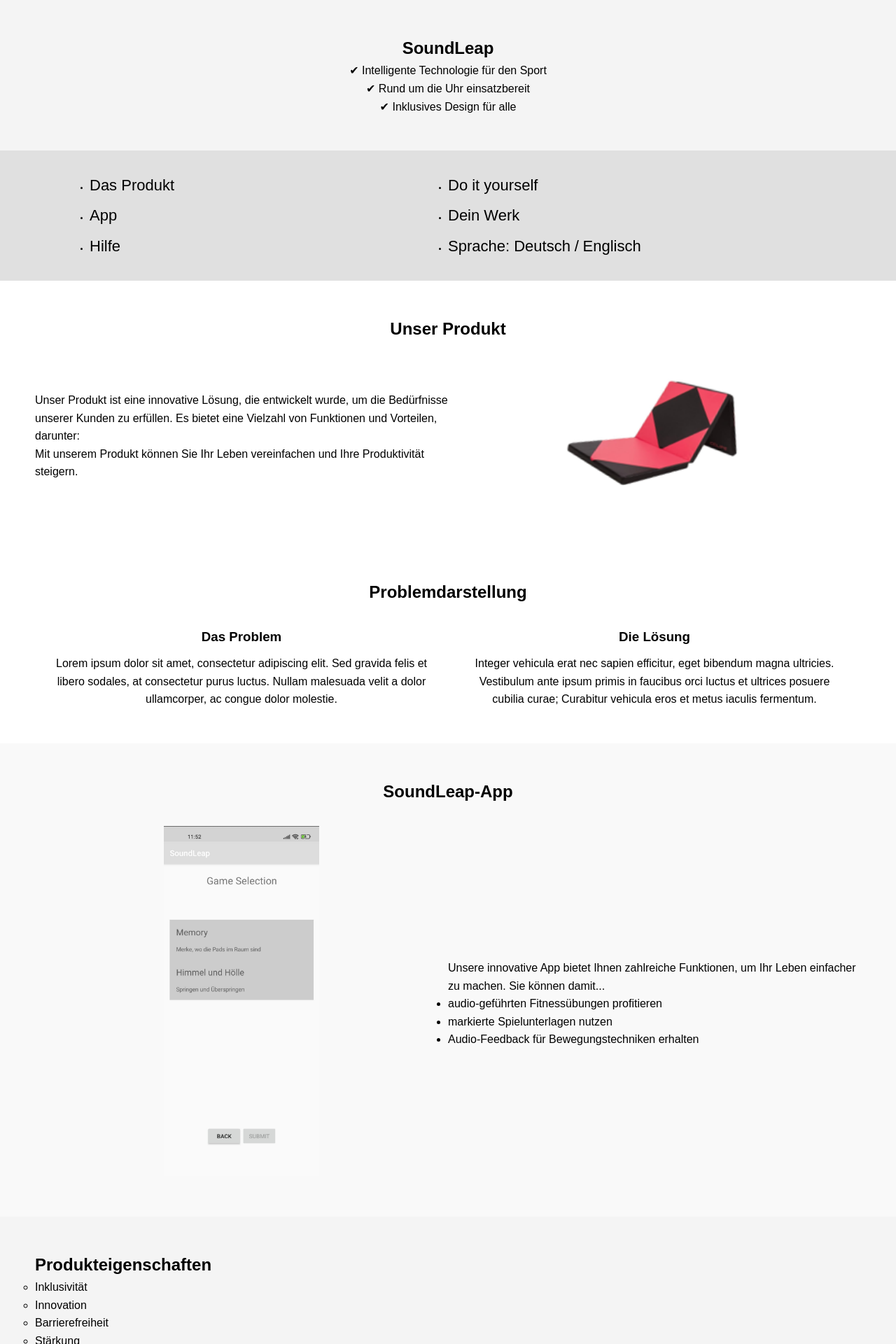
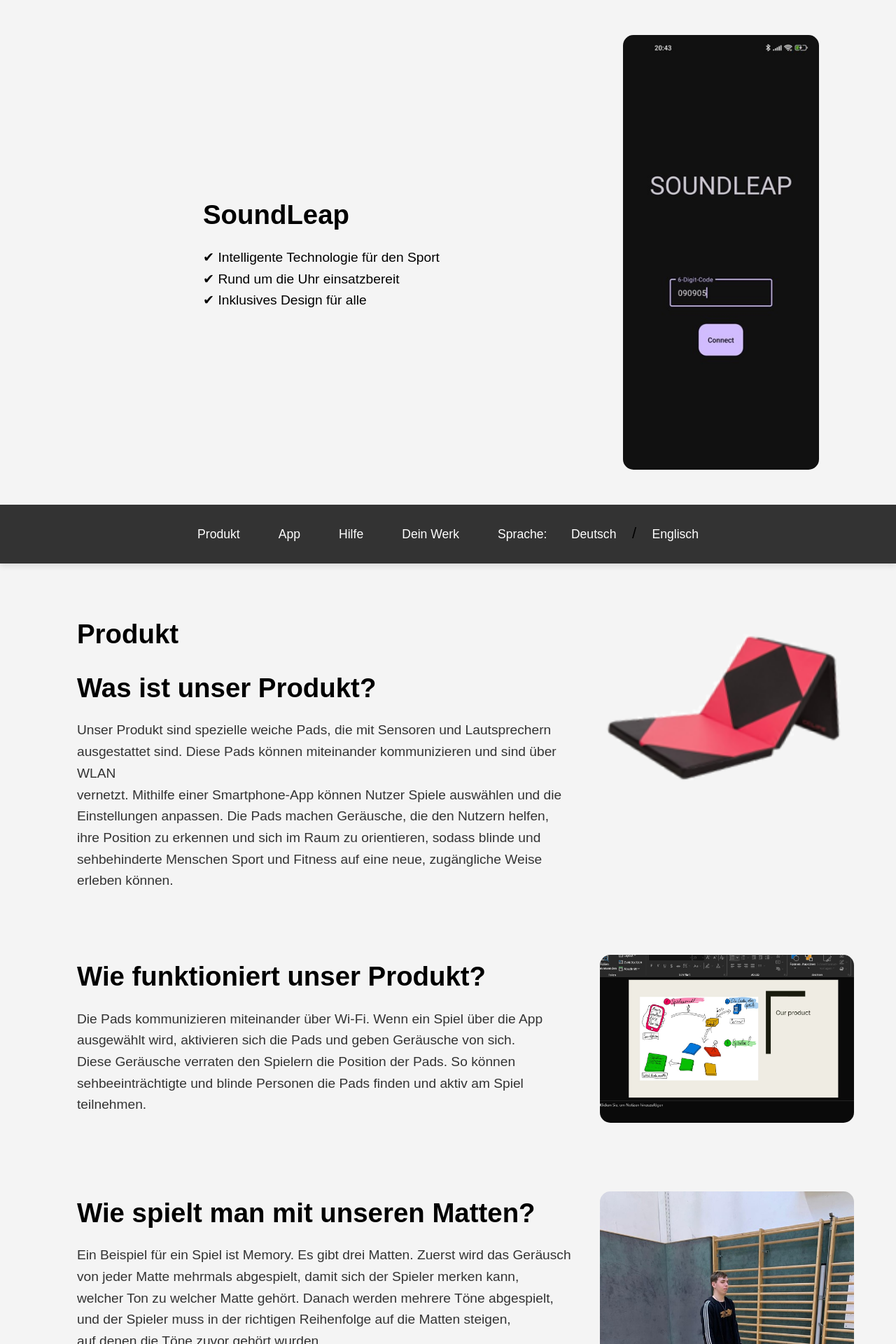
Before and after one commit to tortik92/ssa-project, a PHP site: page / in a window 1280 px wide. Shown: the top 1920 px of the page at 70% size. Run offline with PHP 8.4, Linux system fonts and the light colour scheme.

Commit message:
neuerster stand

```diff
--- a/product-website/index.html
+++ b/product-website/index.html
@@ -1,55 +1,54 @@
 <!DOCTYPE html>
-<html lang="en">
+<html lang="de">
 <head>
     <meta charset="UTF-8">
     <meta name="viewport">
-    <title>Kaufen Sie SoundLeap!</title>
+    <title>SoundLeap!</title>
     <link rel="stylesheet" href="style.css">
 </head>
 <body>
+<section>
 
-<section class="hero">
-    <div class="hero-section">
-        <div class="content">
+</section>
+
+<section class="intro">
+    <div class="intro-section">
+        <div class="content" >
             <h1>SoundLeap</h1>
-            <dl>
-                <dt>✔ Intelligente Technologie für den Sport</dt>
-                <dt>✔ Rund um die Uhr einsatzbereit</dt>
-                <dt>✔ Inklusives Design für alle</dt>
-            </dl>
+            <ul>
+                <li><span aria-hidden="true">✔</span> Intelligente Technologie für den Sport</li>
+                <li><span aria-hidden="true">✔</span> Rund um die Uhr einsatzbereit</li>
+                <li><span aria-hidden="true">✔</span> Inklusives Design für alle</li>
+            </ul>
         </div>
     </div>
+    <div class="intro-image">
+        <img src="images/introbild.png" alt="Das Bild zeigt den Startbildschirm der App SOUNDLEAP. Der Hintergrund ist schwarz. In der Mitte steht groß der App-Name. Darunter ist ein Eingabefeld für einen sechsstelligen Code, der bereits ausgefüllt ist. Direkt darunter befindet sich ein lilafarbener Knopf mit der Aufschrift Connect, um die App zu starten." />
+    </div>
+
 </section>
+
 <section class="navigation">
-        <nav class="nav-nav" role="navigation" aria-label="Main navigation">
-            <!-- Left Column -->
-            <div class="nav-column">
-                <ul class="nav-list">
-                    <li class="nav-item">
-                        <a href="#dasprodukt" class="nav-link" role="menuitem">Das Produkt</a>
+    <nav aria-label="Haupt">
+        <div>
+            <ul>
+                <li>
+                    <a href="#dasprodukt" tabindex="1" aria-label="Produkt, Gehe zum Bereich">Produkt</a>
                 </li>
                 <li class="nav-item">
-                        <a href="#dieapp" class="nav-link" role="menuitem">App</a>
+                    <a href="#dieapp" tabindex="2" aria-label="App, Gehe zum Bereich">App</a>
                 </li>
                 <li class="nav-item">
-                        <a href="#support" class="nav-link">Hilfe</a>
+                    <a href="#support" tabindex="3" aria-label="Hilfe, Gehe zum Bereich">Hilfe</a>
                 </li>
-                </ul>
-            </div>
 
-            <!-- Right Column -->
-            <div class="nav-column">
-                <ul class="nav-list">
                 <li class="nav-item">
-                        <a href="#doityourself" class="nav-link">Do it yourself</a>
+                    <a href="#deinwerk" tabindex="4" aria-label="Dein Werk, Gehe zum Bereich " >Dein Werk</a>
                 </li>
                 <li class="nav-item">
-                        <a href="#deinwerk" class="nav-link" role="menuitem">Dein Werk</a>
-                    </li>
-                    <li class="nav-item">
-                        <u>Sprache: </u>
-                        <a href="#language" class="nav-link">Deutsch</a> <b>/</b>
-                        <a href="#language" class="nav-link">Englisch</a>
+                    <a class="no-hover">Sprache:</a>
+                    <a href="index.html" aria-label="Wechseln zu " tabindex="5">Deutsch</a> <b>/</b>
+                    <a href="test.html" aria-label="Wechseln zu " tabindex="6">Englisch</a>
                 </li>
             </ul>
         </div>
@@ -57,79 +56,107 @@
 </section>
 
 
-<section class="product">
-    <h2>Unser Produkt</h2>
-    <div class="product-content">
+
+<section id="dasprodukt" class="product-section">
     <div class="product-text">
-            <p>Unser Produkt ist eine innovative Lösung, die entwickelt wurde, um die Bedürfnisse unserer Kunden zu erfüllen. Es bietet eine Vielzahl von Funktionen und Vorteilen, darunter:</p>
-            <p>Mit unserem Produkt können Sie Ihr Leben vereinfachen und Ihre Produktivität steigern.</p>
+        <h3  tabindex="7">Produkt</h3>
+        <h2 tabindex="8">Was ist unser Produkt?</h2>
+        <p>
+            Unser Produkt sind spezielle weiche Pads, die mit Sensoren und Lautsprechern ausgestattet sind. Diese Pads können miteinander kommunizieren und sind über WLAN
+        </p>
+        <p>
+            vernetzt. Mithilfe einer Smartphone-App können Nutzer Spiele auswählen und die Einstellungen anpassen. Die Pads machen Geräusche, die den Nutzern helfen,
+        </p>
+        <p>
+            ihre Position zu erkennen und sich im Raum zu orientieren, sodass blinde und sehbehinderte Menschen Sport und Fitness auf eine neue, zugängliche Weise erleben können.
+        </p>
     </div>
     <div class="product-image">
-            <img src="images/Matten.png" alt="Produktbild" style="height: 200px;" style="width: 200px">
-        </div>
+        <img src="images/Matten.png" alt="Illustration of our inclusive product" aria-labelledby="product-title">
     </div>
 </section>
 
-<section id="problemdarstellung" class="description">
-    <h2 >Problemdarstellung</h2>
-    <div class="section-content">
-        <div>
-            <h3>Das Problem</h3>
-            <p>Lorem ipsum dolor sit amet, consectetur adipiscing elit. Sed gravida felis et libero sodales, at consectetur purus luctus. Nullam malesuada velit a dolor ullamcorper, ac congue dolor molestie.</p>
+<section class="product-section">
+    <div class="product-text">
+        <h2 tabindex="9">Wie funktioniert unser Produkt?</h2>
+        <p>
+            Die Pads kommunizieren miteinander über Wi-Fi. Wenn ein Spiel über die App ausgewählt wird, aktivieren sich die Pads und geben Geräusche von sich.
+        </p>
+        <p>
+            Diese Geräusche verraten den Spielern die Position der Pads. So können sehbeeinträchtigte und blinde Personen die Pads finden und aktiv am Spiel teilnehmen.
+        </p>
     </div>
-        <div>
-            <h3>Die Lösung</h3>
-            <p>Integer vehicula erat nec sapien efficitur, eget bibendum magna ultricies. Vestibulum ante ipsum primis in faucibus orci luctus et ultrices posuere cubilia curae; Curabitur vehicula eros et metus iaculis fermentum.</p>
-        </div>
+    <div class="product-image">
+        <img src="images/OurProduct.jpg" alt="Diagram explaining product functionality" aria-labelledby="product-use-title">
     </div>
 </section>
 
-<section id="soundleap-app" class="app">
-    <h2>SoundLeap-App</h2>
-    <div class="app-content">
-        <div class="app-image">
-            <img src="images/App.png" alt="App Bild" style="height: 500px;" style="width: 500px">
+<section class="product-section">
+    <div class="product-text">
+        <h2 tabindex="10">Wie spielt man mit unseren Matten?</h2>
+        <p>
+            Ein Beispiel für ein Spiel ist Memory. Es gibt drei Matten. Zuerst wird das Geräusch von jeder Matte mehrmals abgespielt, damit sich der Spieler merken kann,
+        </p>
+        <p>
+            welcher Ton zu welcher Matte gehört. Danach werden mehrere Töne abgespielt, und der Spieler muss in der richtigen Reihenfolge auf die Matten steigen,
+        </p>
+        <p>
+            auf denen die Töne zuvor gehört wurden.
+        </p>
+        <br>
+        <p aria-hidden="true">
+            Ein weiteres Spiel wäre das Reaktionsspiel gibt es zwei Matten und zwei Spieler. Zuerst wird ein Geräusch abgespielt, das sich der Spieler merken muss.
+        </p>
+        <p aria-hidden="true">
+            Danach folgen verschiedene Töne, und einer davon ist der Ton, den der Spieler sich merken sollte. Wenn dieser Ton kommt, müssen die Spieler
+        </p>
+        <p aria-hidden="true">
+            schnell auf die richtige Matte steigen. Wer zuerst richtig steht, gewinnt.
+        </p>
+
     </div>
-        <div class="app-text">
-            <p>Unsere innovative App bietet Ihnen zahlreiche Funktionen, um Ihr Leben einfacher zu machen. Sie können damit...</p>
-            <ul>
-                <li>audio-geführten Fitnessübungen profitieren</li>
-                <li>markierte Spielunterlagen nutzen </li>
-                <li>Audio-Feedback für Bewegungstechniken erhalten</li>
-            </ul>
-        </div>
+    <div class="product-image">
+        <img src="images/MATSGAME1.jpg" alt="This image shows a game called Memory, played by one person using three mats that each produce unique sounds. The player listens carefully to identify the sound's source, moves to the corresponding mat, and continues until all sounds are matched correctly, ending with a winning sound." aria-labelledby="product-mats-title">
     </div>
 </section>
 
-<section class="features">
-    <h2>Produkteigenschaften</h2>
-    <ul>
-        <li>Inklusivität</li>
-        <li>Innovation</li>
-        <li>Barrierefreiheit</li>
-        <li>Stärkung</li>
-    </ul>
+
+<section class="app-section">
+    <div class="app-text">
+        <h3 text-align="center" tabindex="11">App</h3>
+        <h2 tabindex="12">Wie schaut unsere App überhaupt aus?</h2>
+        <p>
+            Lorem ipsum dolor sit amet, consetetur sadipscing elitr, sed diam nonumy eirmod tempor invidunt ut labore et dolore magna aliquyam erat, sed diam voluptua. At vero eos et accusam et justo duo dolores et ea rebum. Stet clita kasd gubergren, no sea takimata sanctus est Lorem ipsum dolor sit amet. Lorem ipsum dolor sit amet, consetetur sadipscing elitr, sed diam nonumy eirmod tempor invidunt ut labore et dolore magna aliquyam erat, sed diam voluptua. At vero eos et accusam et justo duo dolores et ea rebum. Stet clita kasd gubergren, no sea takimata sanctus est Lorem ipsum dolor sit amet.
+        </p>
+    </div>
+    <div class="app-image">
+        <img src="images/App.png" alt="This image shows a game called Memory, played by one person using three mats that each produce unique sounds. The player listens carefully to identify the sound's source, moves to the corresponding mat, and continues until all sounds are matched correctly, ending with a winning sound." aria-labelledby="product-mats-title">
+    </div>
 </section>
 
-<section class="pricing">
-    <h2>Preise</h2>
-    <p>Kontaktieren Sie uns für Preisinformationen.</p>
+<section class="deinwerk-section">
+
+    <div class="deinwerk-text">
+        <h2 tabindex="13">Dein Werk</h2>
+        <p>Lorem ipsum dolor sit amet, consetetur sadipscing elitr, sed diam nonumy eirmod tempor invidunt ut labore et dolore magna aliquyam erat, sed diam voluptua. At vero eos et accusam et justo duo dolores et ea rebum. Stet clita kasd gubergren, no sea takimata sanctus est Lorem ipsum dolor sit amet. Lorem ipsum dolor sit amet, consetetur sadipscing elitr, sed diam nonumy eirmod tempor invidunt ut labore et dolore magna aliquyam erat, sed diam voluptua. At vero eos et accusam et justo duo dolores et ea rebum. Stet clita kasd gubergren, no sea takimata sanctus est Lorem ipsum dolor sit amet.</p>
+        <br><br><br><br><br><br><br><br><br><br><br><br><br><br>
+    </div>
+
+</section>
+
+<section class="support-section">
+
+    <div class="support-text">
+        <h2 tabindex="14">Support</h2>
+        <p>Lorem ipsum dolor sit amet, consetetur sadipscing elitr, sed diam nonumy eirmod tempor invidunt ut labore et dolore magna aliquyam erat, sed diam voluptua. At vero eos et accusam et justo duo dolores et ea rebum. Stet clita kasd gubergren, no sea takimata sanctus est Lorem ipsum dolor sit amet. Lorem ipsum dolor sit amet, consetetur sadipscing elitr, sed diam nonumy eirmod tempor invidunt ut labore et dolore magna aliquyam erat, sed diam voluptua. At vero eos et accusam et justo duo dolores et ea rebum. Stet clita kasd gubergren, no sea takimata sanctus est Lorem ipsum dolor sit amet.</p>
+        <br><br><br><br><br><br><br><br><br><br><br><br><br><br>
+    </div>
+
 </section>
 
 <section class="rights">
-    <p>&copy; 2024 SoundLeap. Alle Rechte vorbehalten.</p>
+    <p>&copy; 2025 SoundLeap. Alle Rechte vorbehalten.</p>
 </section>
 
-<script>
-    function changeLanguage(lang) {
-        var currentPage = window.location.href.split('/').pop(); // Get current page without path
-        if (lang === 'en' && currentPage !== 'test.html') {
-            window.location.href = 'test.html';
-        } else {
-            var newUrl = currentPage + '?lang=' + lang;
-            window.location.href = newUrl;
-        }
-    }
-</script>
 </body>
 </html>
--- a/product-website/style.css
+++ b/product-website/style.css
@@ -14,190 +14,286 @@
     background-color: #f4f4f4;
 }
 
-header {
+/* Navigation Styles */
+.navigation {
+    background-color: #333; /* Dark background for navigation */
+    color: #fff;
+    padding: 20px 100px; /* Optimiertes Padding */
+    display: flex;
+    justify-content: center; /* Center the navigation items horizontally */
+    align-items: center; /* Center the navigation items vertically */
+    box-shadow: 0 4px 8px rgba(0, 0, 0, 0.1); /* Add shadow for depth */
+    position: relative;
+    width: 100%; /* Make navigation take the full width */
+}
 
-    color: #333;
+nav {
+    display: flex;
+    justify-content: center; /* Center the nav items */
+    width: 100%; /* Ensure the nav stretches across the full width */
+}
+
+nav ul {
+    display: flex;
+    list-style: none;
+    align-items: center; /* Ensures all items are aligned vertically */
+}
+
+nav ul li {
+    margin-right: 25px; /* Adjust margin for spacing */
+}
+
+nav ul li:last-child {
+    margin-right: 0; /* Remove margin from last item */
+}
+
+nav ul li a {
+    color: #fff;
+    text-decoration: none;
+    font-size: 1.1rem; /* Adjusted font size for readability */
+    font-weight: 500;
+    padding: 8px 15px;
+    border-radius: 5px;
+    transition: background-color 0.3s ease; /* Smooth background transition */
+}
+
+.no-hover {
+    text-decoration: none;
+    pointer-events: none;
+    font-weight: normal; /* Set normal font weight for 'Sprache:' */
+    padding: 8px 15px; /* Same padding as the other links */
+    display: inline-block; /* Ensures the text is treated like an inline element */
+    align-self: center; /* Vertically center the "Sprache:" text */
+}
+
+/* Hover effect for other links */
+nav ul li a:hover {
+    background-color: #555; /* Darken on hover */
+}
+
+#patts{
+    flex: 1;
+    max-width: 200px;
+}
+
+/* intro Section */
+.intro {
+    display: flex;
+    justify-content: space-between;
+    align-items: center;
+    padding: 50px;  /* Etwas Abstand rundum */
+    margin-left: 150px; /* Verschiebung nach links für den Text */
+}
+
+.intro-section {
+    flex: 1;  /* Der Textbereich nimmt den verfügbaren Platz ein */
+    margin-right: 20px;  /* Etwas Abstand zwischen Text und Bild */
+}
+
+.intro .content h1 {
+    font-size: 3vw;
+    margin-bottom: 15px;
+    margin-left: 90px;
+}
+
+.intro .content ul {
+    list-style: none;  /* Entfernt Aufzählungszeichen */
+    font-size: 1.3rem;  /* Etwas größere Schrift */
+}
+
+.intro .content ul li {
+    font-size: 1.5vw;
+    flex: 2;
+    margin-right: 30px;
+    text-align: left;
+    margin-left: 90px;
+}
+.intro-image {
+    flex: 1;
+    max-width: 400px;
+    display: flex;
+    justify-content: center;
+}
+
+.intro-image img {
+    width: 70%;
+    border-radius: 15px;
+    object-fit: cover;
+}
+
+/* Produktbeschreibung - Barrierefreies Layout */
+.product-section {
+    display: flex;
+    justify-content: space-between;
+    align-items: flex-start;
+    margin: 50px 0;
     padding: 20px;
 }
 
-header h1 {
-    margin: 0;
-}
-
-
-nav {
-    display: flex;
-    justify-content: space-between;
-    width: 80%; /* Increased width for a bigger gray box */
-    max-width: 1400px; /* Adjusted max width */
-    margin: 0 auto;
-}
-
-.nav-column {
-    flex: 1;
-    display: flex;
-    flex-direction: column;
-}
-
-.nav-list {
-    list-style: disc;
-    font-size: 10px;
-    padding: 0;
-    margin: 0;
-
-}
-
-.nav-item {
-    margin: 0.5rem 0;
-}
-
-.nav-link {
-    color: black;
-    text-decoration: none;
-    font-size: 22px; /* Slightly increased font size */
-
-    font-family: sans-serif; /* Updated font family here as well */
-}
-
-.nav-link:hover {
-    text-decoration: underline;
-}
-
-.hero {
-    background-color: #f4f4f4;
-    padding: 50px;
-    text-align: center;
-}
-
-.features {
-    padding: 50px;
-}
-
-.features ul {
-    list-style-type: circle;
-}
-
-.pricing {
-    background-color: #f4f4f4;
-    padding: 50px;
-    text-align: center;
-    margin-bottom: 50px;
-}
-
-.description {
-    background-color: #fff;
-    padding: 50px;
-    text-align: center;
-}
-
-.description h2 {
-    margin-bottom: 30px;
-}
-
-.section-content {
-    display: flex;
-    justify-content: space-around;
-    margin-top: 30px;
-}
-
-.section-content > div {
-    flex: 1;
-    margin: 0 20px;
-}
-
-.section-content h3 {
-    margin-bottom: 10px;
-}
-
-.app {
-    background-color: #f9f9f9;
-    padding: 50px;
-    text-align: center;
-}
-
-.app h2 {
-    margin-bottom: 30px;
-}
-
-.app-content {
-    display: flex;
-    justify-content: space-around;
-    align-items: center;
-}
-
-.app-text {
-    flex: 1;
+.product-text {
+    font-size: 5vw;
+    flex: 2;
+    margin-right: 30px;
     text-align: left;
 }
 
-.app-image {
-    flex: 1;
-    text-align: center;
+.product-text h2 {
+    font-size: 3vw;
+    margin-bottom: 15px;
+    margin-left: 90px;
+}
+.product-text h3 {
+    font-size: 3vw;
+    margin-bottom: 15px;
+    margin-left: 90px;
 }
 
-.app-image img {
-    max-width: 100%;
-    height: auto;
-}
-
-.product {
-    background-color: #fff;
-    padding: 50px;
-    text-align: center;
-}
-
-.product h2 {
-    margin-bottom: 30px;
-}
-
-.product-content {
-    display: flex;
-    justify-content: space-around;
-    align-items: center;
-}
-
-.product-text {
-    flex: 1;
-    text-align: left;
+.product-text p {
+    font-size: 1.5vw;
+    line-height: 1.6;
+    color: #333;
+    margin-left: 90px;
 }
 
 .product-image {
     flex: 1;
-    text-align: center;
+    height:auto;
+    max-width: 100%;
 }
 
 .product-image img {
-    max-width: 100%;
-    height: auto;
+    width: 90%;
+    border-radius: 15px;
+    object-fit: cover;
 }
 
-.language-dropdown {
-    position: relative;
-    float: right;
+
+.app-section{
+    display: flex;
+    justify-content: space-between;
+    align-items: flex-start;
+    margin: 50px 0;
+    padding: 20px;
+}
+.app-text{
+    flex: 2;
+    margin-right: 30px;
+    text-align: left;
+}
+.app-text h2 {
+    font-size: 3vw;
+    margin-bottom: 15px;
+    margin-left: 90px;
+}
+.app-text h3 {
+    font-size: 3vw;
+    margin-bottom: 15px;
+    margin-left: 90px;
+
 }
 
-.language-dropdown .dropdown-content {
-    display: none;
-    position: absolute;
-    top: 100%;
-    right: 0;
-    background-color: #fff;
-    border: 1px solid #ccc;
-    z-index: 1;
+.app-text p {
+    font-size: 1.5vw;
+    line-height: 1.6;
+    color: #333;
+    margin-left: 90px;
 }
 
-.language-dropdown .dropdown-content a {
-    display: block;
-    padding: 10px;
-    text-decoration: none;
-    color: #333;
+.app-image {
+    height: auto;
+    border-radius: 10px; /* Deutlich abgerundete Ecken */
+    object-fit: contain;
+    max-height: 300px;
 }
 
-.language-dropdown:hover .dropdown-content {
-    display: block;
+.app-image img {
+    width: 100%;
+    border-radius: 15px;
+    object-fit: cover;
+}
+.deinwerk-section{
+    display: flex;
+    justify-content: space-between;
+    align-items: flex-start;
+    margin: 50px 0;
+    padding: 20px;
+}
+.deinwerk-text {
+    flex: 2;
+    margin-right: 30px;
+    text-align: left;
+}
+.deinwerk-text h2 {
+    font-size: 3vw;
+    margin-bottom: 15px;
+    margin-left: 90px;
+}
+.deinwerk-text h3 {
+    font-size: 3vw;
+    margin-bottom: 15px;
+    margin-left: 90px;
 }
 
-.rights{
+.deinwerk-text p {
+    font-size: 1.5vw;
+    line-height: 1.6;
+    color: #333;
+    margin-left: 90px;
+}
+
+.deinwerk-image {
+    flex: 1;
+    max-width: 200px;
+}
+
+.deinwerk-image img {
+    width: 100%;
+    border-radius: 15px;
+    object-fit: cover;
+}
+.support-section{
+    display: flex;
+    justify-content: space-between;
+    align-items: flex-start;
+    margin: 50px 0;
+    padding: 20px;
+}
+.support-text {
+    flex: 2;
+    margin-right: 30px;
+    text-align: left;
+}
+.support-text h2 {
+    font-size: 3vw;
+    margin-bottom: 15px;
+    margin-left: 90px;
+}
+.support-text h3 {
+    font-size: 3vw;
+    margin-bottom: 15px;
+    margin-left: 90px;
+}
+
+.support-text p {
+    font-size: 1.5vw;
+    line-height: 1.6;
+    color: #333;
+    margin-left: 90px;
+}
+
+.support-image {
+    flex: 1;
+    max-width: 200px;
+}
+
+.support-image img {
+    width: 100%;
+    border-radius: 15px;
+    object-fit: cover;
+}
+
+/* Footer Styles */
+.rights {
     background-color: #333;
     color: #fff;
     text-align: center;
@@ -205,32 +301,28 @@
     bottom: 0;
     width: 100%;
 }
-
-b{
+/* Link and Typography Styles */
+b {
     color: black;
     font-weight: normal;
     font-size: 22px;
-    margin-left:3px;
-    margin-right:3px;
+    margin-left: 3px;
+    margin-right: 3px;
     font-family: sans-serif;
 }
-a{
+
+a, u {
     color: black;
     text-decoration: none;
-    font-size: 22px; /* Slightly increased font size */
-
-    font-family: sans-serif; /* Updated font family here as well */
+    font-size: 22px;
+    font-family: sans-serif;
 }
 
-u{
-    color: black;
-    text-decoration: none;
-    font-size: 22px; /* Slightly increased font size */
+u {
+    text-decoration: underline;
 
-    font-family: sans-serif; /* Updated font family here as well */
 }
-.navigation{
-    color: black;
-    padding: 1.5rem 0; /* Increased padding for larger gray box */
-    background-color: #e0e0e0; /* Adding explicit background for clarity */
+
+.sr-only{
+    color:#333;
 }
```
Also changed, not shown: product-website/images/MATSGAME1.jpg (added), product-website/images/OurProduct.jpg (added), product-website/images/introbild.png (added). Lines whose indentation alone changed are shown as unchanged.
